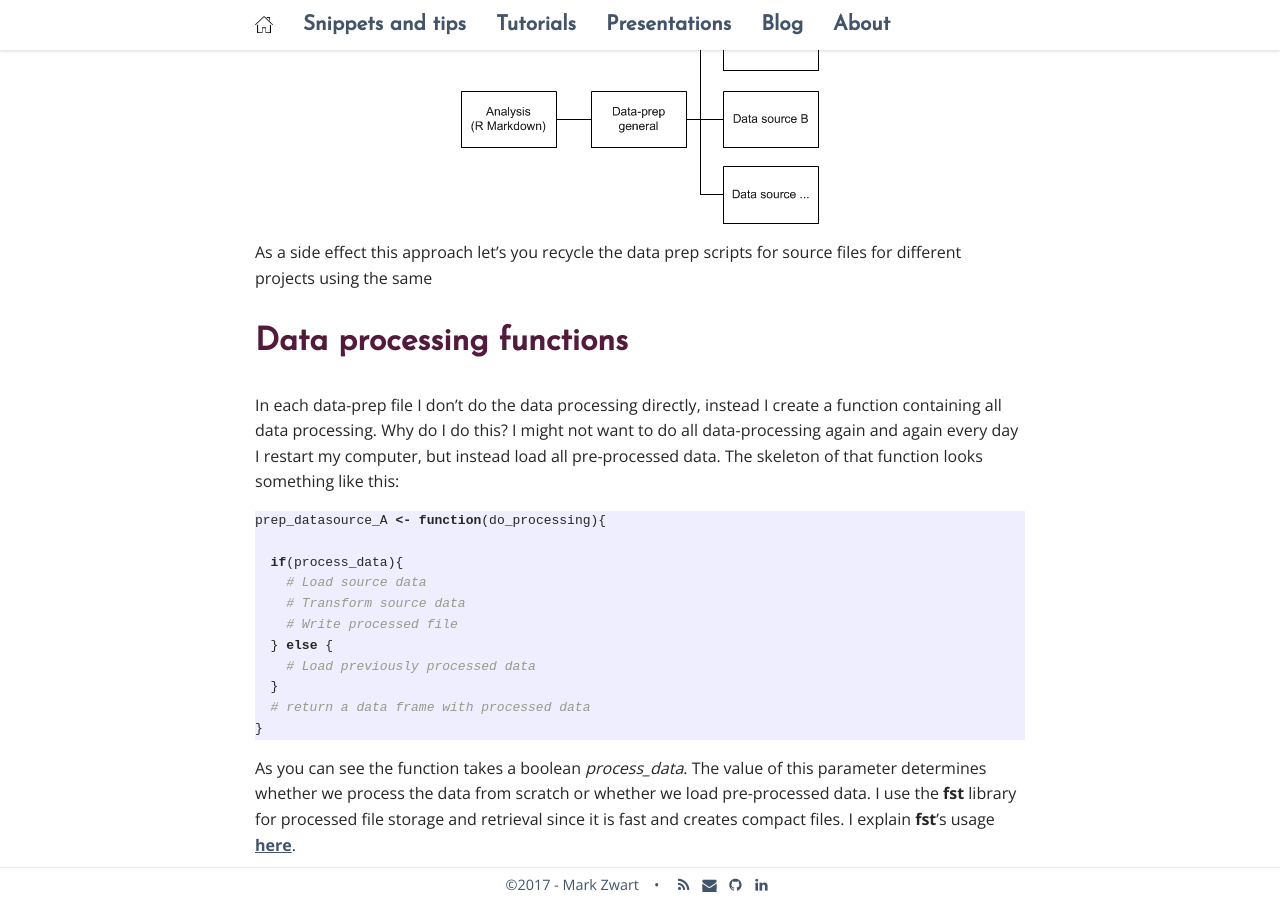
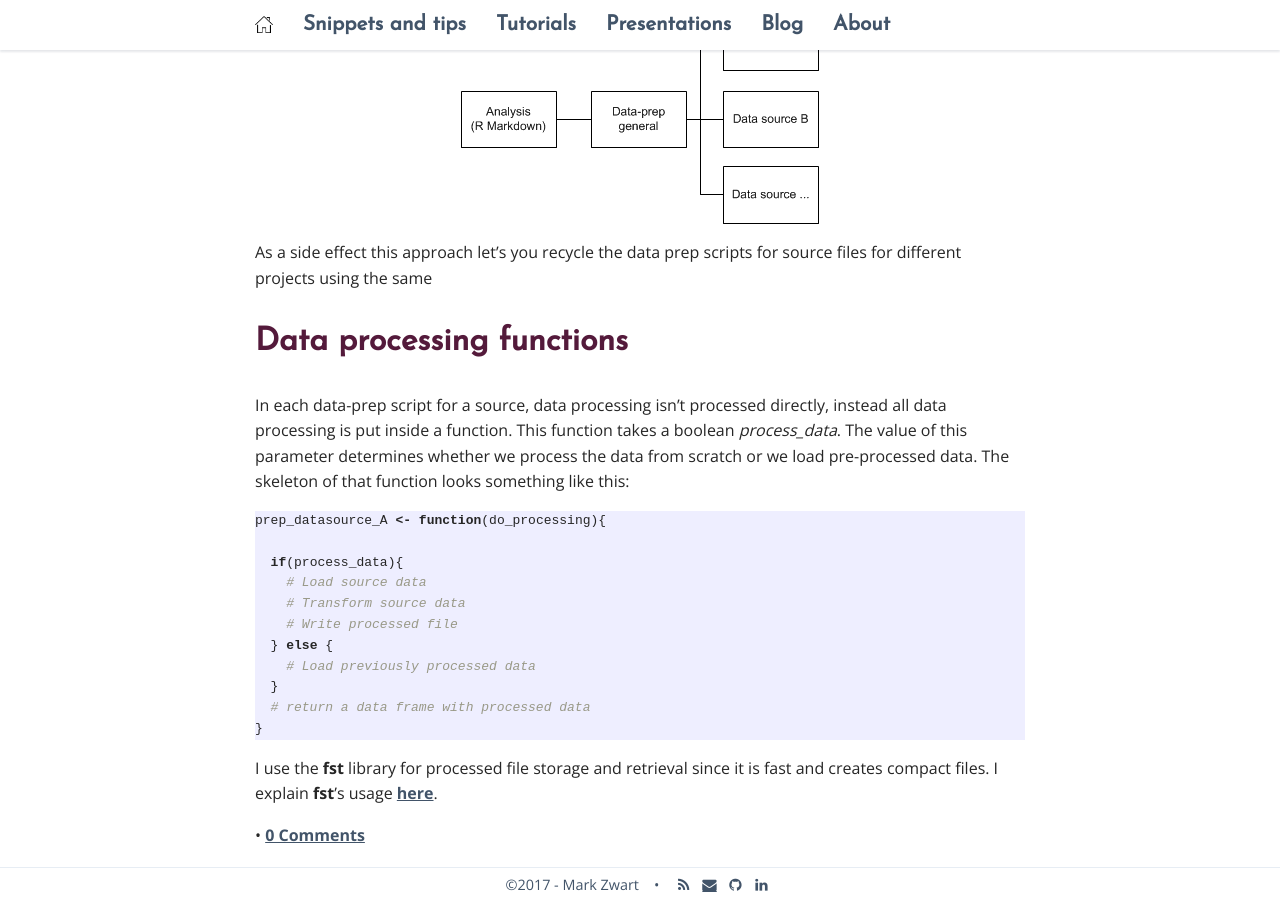
Before and after one commit to mark-me/mark-me.github.io, a Jekyll site: the page built from _pages/tutorials/structuring-data-processing/structuring-data-processing.md, in a window 1280 px wide and 900 px high, scrolled down 788 px. Built offline with Jekyll 4.4.1, drawn with Linux system fonts in a browser that asks for light colours; nearby versions of some CDN libraries; comment, search, counter and statistics services are not loaded.

Commit message:
Update structuring-data-processing.md

````diff
--- a/_pages/tutorials/structuring-data-processing/structuring-data-processing.md
+++ b/_pages/tutorials/structuring-data-processing/structuring-data-processing.md
@@ -25,7 +25,7 @@ As a side effect this approach let's you recycle the data prep scripts for sourc
 
 # Data processing functions
 
-In each data-prep file I don't do the data processing directly, instead I create a function containing all data processing. Why do I do this? I might not want to do all data-processing again and again every day I restart my computer, but instead load all pre-processed data. The skeleton of that function looks something like this:
+In each data-prep script for a source, data processing isn't processed directly, instead all data processing is put inside a function. This function takes a boolean _process_data_. The value of this parameter determines whether we process the data from scratch or we load pre-processed data. The skeleton of that function looks something like this:
 ```r
 prep_datasource_A <- function(do_processing){
 
@@ -39,4 +39,4 @@ prep_datasource_A <- function(do_processing){
   # return a data frame with processed data
 }
 ```
-As you can see the function takes a boolean _process_data_. The value of this parameter determines whether we process the data from scratch or whether we load pre-processed data. I use the **fst** library for processed file storage and retrieval since it is fast and creates compact files. I explain **fst**'s usage [here](/importing-exporting/#temporary-files).
+I use the **fst** library for processed file storage and retrieval since it is fast and creates compact files. I explain **fst**'s usage [here](/importing-exporting/#temporary-files).
````
